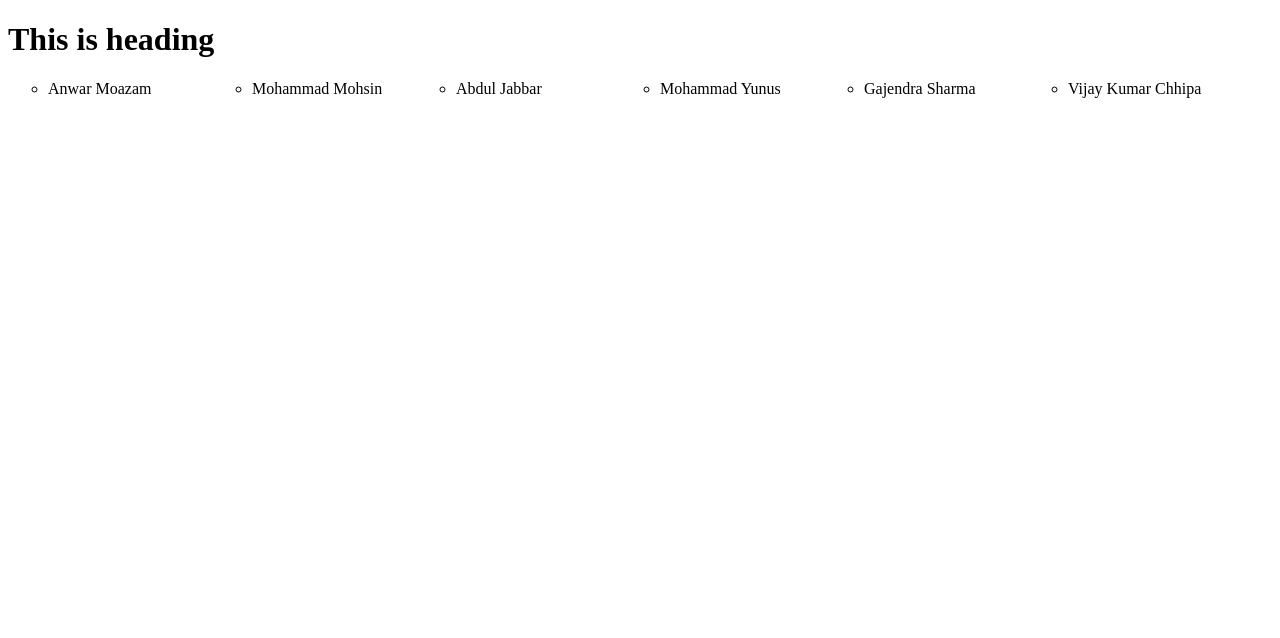
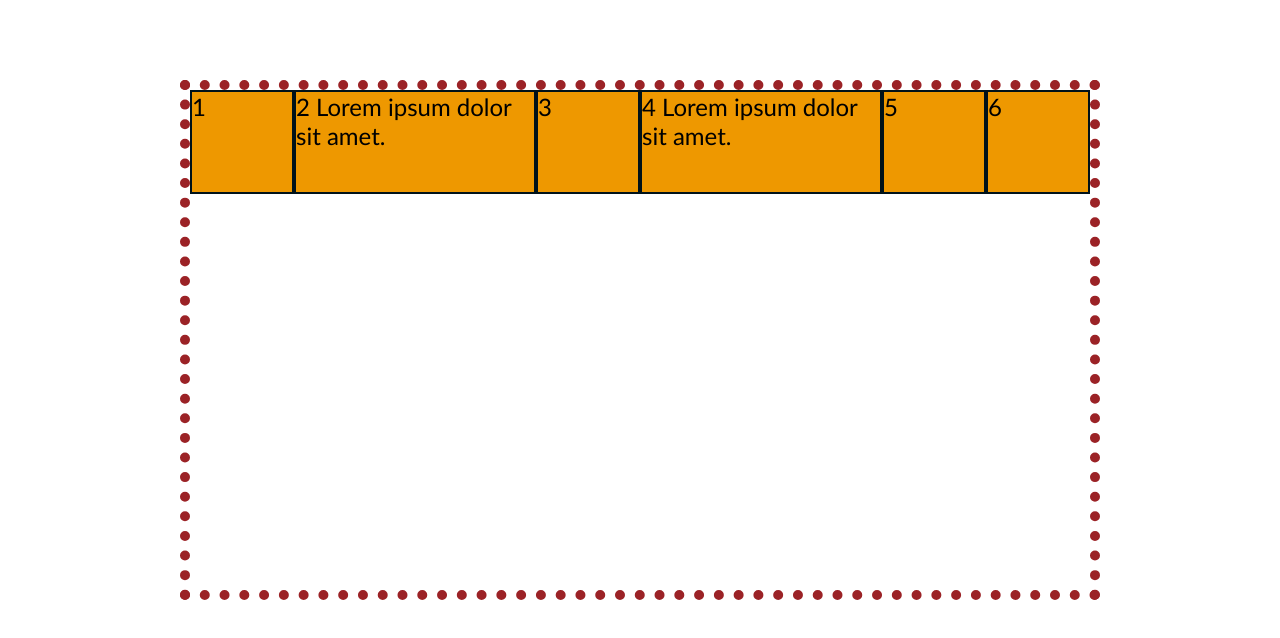
Before and after one commit to anwarmoazam/Course--CSS-Grid-and-Flexbox-for-Responsive-Layouts, a plain HTML site: page index.html in a window 1280 px wide. Drawn offline with Linux system fonts and the light colour scheme.

Commit message:
practice css

```diff
--- a/index.html
+++ b/index.html
@@ -8,14 +8,13 @@
     <link rel="stylesheet" href="./styles.css">
 </head>
 <body>
-    <h1>This is heading</h1>
-    <ul type="circle">
-        <li>Anwar Moazam</li>
-        <li>Mohammad Mohsin</li>
-        <li>Abdul Jabbar</li>
-        <li>Mohammad Yunus</li>
-        <li>Gajendra Sharma</li>
-        <li>Vijay Kumar Chhipa</li>
-    </ul>
+    <ul>
+        <li>1</li>
+        <li class="flex2">2  Lorem ipsum dolor sit amet.</li>
+        <li>3</li>
+        <li>4 Lorem ipsum dolor sit amet.</li>
+        <li class="flex2">5</li>
+        <li>6</li>
+      </ul>
 </body>
 </html>
--- a/styles.css
+++ b/styles.css
@@ -1,9 +1,27 @@
-ul{
-    display: flex;
-    flex-flow: row;
-
+html {
+    box-sizing: border-box;
 }
 
-li{
-    flex-basis: 500px;
-}
+body {
+    font-family: 'Gill Sans', 'Gill Sans MT', Calibri, 'Trebuchet MS', sans-serif, sans-serif;
+    margin: 0;
+    padding: 0;
+    font-size: 1.5rem;
+  }
+
+  ul {
+    display: flex;
+    padding: 0;
+    margin: 5rem auto;
+    list-style-type: none;
+    border: 10px dotted #9b2226;
+    width: 900px;
+    height: 500px;
+  }
+
+  li {
+    border: 2px solid #001219;
+    background-color: #ee9800;
+    min-width: 100px;
+    height: 100px;
+  }
```
